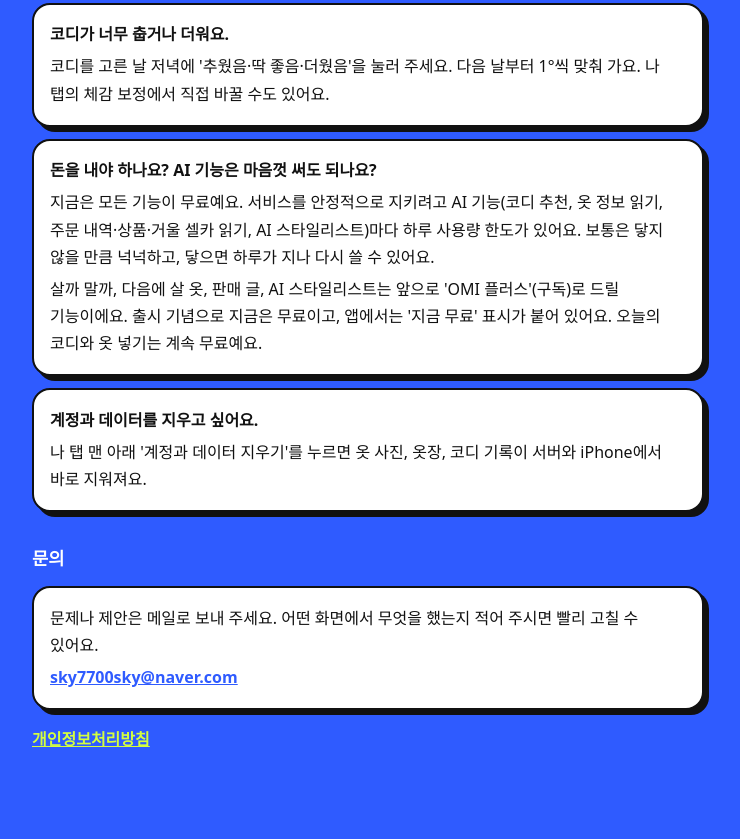
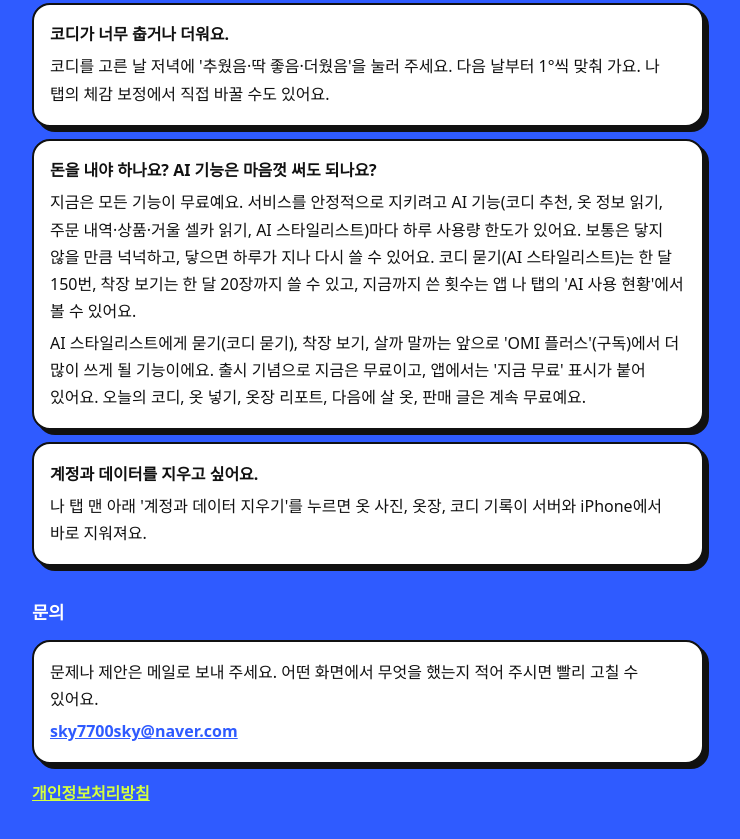
Before and after one commit to kongrae/kongrae.github.io, a plain HTML site: page omi/index.html in a window 1280 px wide. Shown: the part 978-1817 px from the top of the page, without its empty margins (272-1012 px from the left). Before the commit the page ends 1795 px from the top, so only its background shows below. Drawn offline with Linux system fonts and the light colour scheme.

Commit message:
OMI 지원 페이지: 코디 묻기·착장 보기 한 달 한도와 AI 사용 현황, 무료로 남는 기능 (2026-11-27)

```diff
--- a/omi/index.html
+++ b/omi/index.html
@@ -61,8 +61,8 @@ ol { margin: .3rem 0; padding-left: 1.3rem; }
   </div>
   <div class="card">
     <p><b>돈을 내야 하나요? AI 기능은 마음껏 써도 되나요?</b></p>
-    <p>지금은 모든 기능이 무료예요. 서비스를 안정적으로 지키려고 AI 기능(코디 추천, 옷 정보 읽기, 주문 내역·상품·거울 셀카 읽기, AI 스타일리스트)마다 하루 사용량 한도가 있어요. 보통은 닿지 않을 만큼 넉넉하고, 닿으면 하루가 지나 다시 쓸 수 있어요.</p>
-    <p>살까 말까, 다음에 살 옷, 판매 글, AI 스타일리스트는 앞으로 'OMI 플러스'(구독)로 드릴 기능이에요. 출시 기념으로 지금은 무료이고, 앱에서는 '지금 무료' 표시가 붙어 있어요. 오늘의 코디와 옷 넣기는 계속 무료예요.</p>
+    <p>지금은 모든 기능이 무료예요. 서비스를 안정적으로 지키려고 AI 기능(코디 추천, 옷 정보 읽기, 주문 내역·상품·거울 셀카 읽기, AI 스타일리스트)마다 하루 사용량 한도가 있어요. 보통은 닿지 않을 만큼 넉넉하고, 닿으면 하루가 지나 다시 쓸 수 있어요. 코디 묻기(AI 스타일리스트)는 한 달 150번, 착장 보기는 한 달 20장까지 쓸 수 있고, 지금까지 쓴 횟수는 앱 나 탭의 'AI 사용 현황'에서 볼 수 있어요.</p>
+    <p>AI 스타일리스트에게 묻기(코디 묻기), 착장 보기, 살까 말까는 앞으로 'OMI 플러스'(구독)에서 더 많이 쓰게 될 기능이에요. 출시 기념으로 지금은 무료이고, 앱에서는 '지금 무료' 표시가 붙어 있어요. 오늘의 코디, 옷 넣기, 옷장 리포트, 다음에 살 옷, 판매 글은 계속 무료예요.</p>
   </div>
   <div class="card">
     <p><b>계정과 데이터를 지우고 싶어요.</b></p>
```
